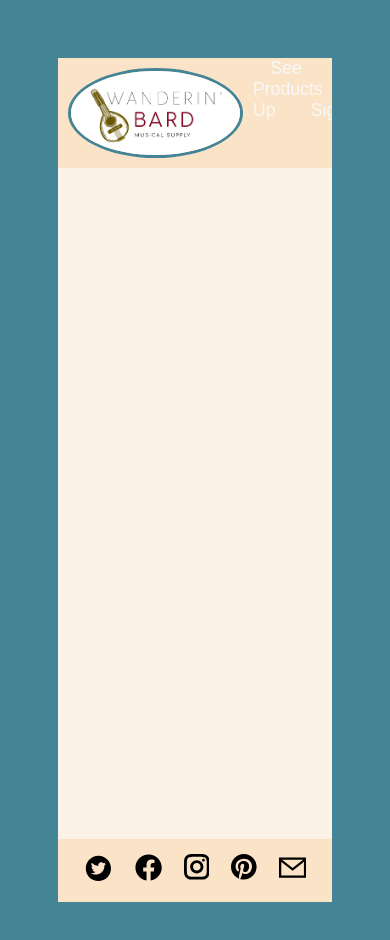
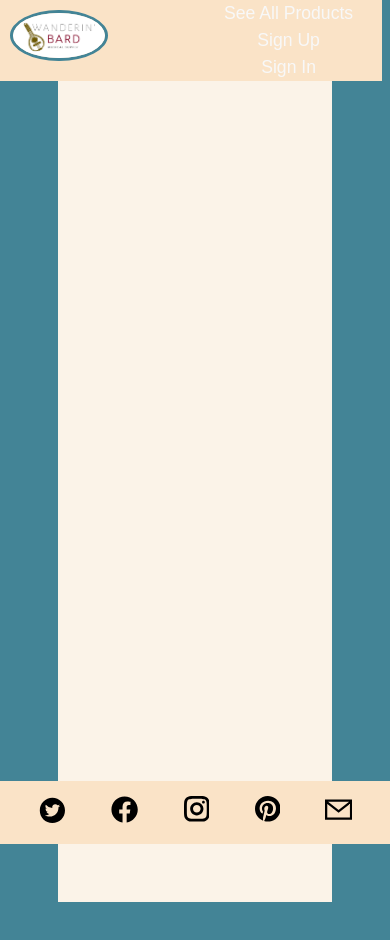
Before and after one commit to info2amy/Wanderin-Bard, a React (Create React App) app in the folder client/: page / in a window 390 px wide. Shown: the top 940 px of the page. Built offline with nearby package versions, Linux system fonts and the light colour scheme.

Commit message:
fixed position nav footer

```diff
--- a/client/src/components/shared/Footer/Footer.css
+++ b/client/src/components/shared/Footer/Footer.css
@@ -4,4 +4,7 @@ footer {
   justify-content: space-around;
   background-color: #fae3c7;
   padding: 15px;
+  position: fixed;
+  bottom: 0;
+  left: 0;
 }
--- a/client/src/components/shared/Nav/Nav.css
+++ b/client/src/components/shared/Nav/Nav.css
@@ -1,5 +1,8 @@
 nav {
   display: flex;
+  position: fixed;
+  top: 0;
+  left: 0;
   width: 100%;
   background-color: #fae3c7;
   color: #565656;
@@ -8,6 +11,7 @@ nav {
 .navbar {
   display: flex;
   width: 100%;
+  color: #565656;
 }
 
 .logo {
@@ -20,13 +24,41 @@ nav {
   border-radius: 50%;
 }
 
-/* .link {
+.link {
   text-decoration: none;
   align-content: center;
   color: #565656;
-} */
+}
 
 .link:hover {
   transform: scale(1.05);
   color: #438496;
 }
+
+.links {
+  display: flex;
+  flex: 2;
+  color: #565656;
+  max-width: 60vw;
+  align-items: center;
+  font-size: 18px;
+}
+
+@media (max-width: 500px) {
+  nav {
+    width: 98%;
+  }
+  .logo {
+    max-width: 50%;
+  }
+  .links {
+    flex-direction: column;
+    justify-content: center;
+    align-items: center;
+    width: 100%;
+    max-width: 50vw;
+  }
+  .link {
+    padding: 3px;
+  }
+}
--- a/client/src/components/shared/Nav/Nav.jsx
+++ b/client/src/components/shared/Nav/Nav.jsx
@@ -28,7 +28,7 @@ const unauthenticatedOptions = (
 const alwaysOptions = (
   <>
     <NavLink className="link" to="/products">
-      See Products
+      See All Products
     </NavLink>
   </>
 );
```
